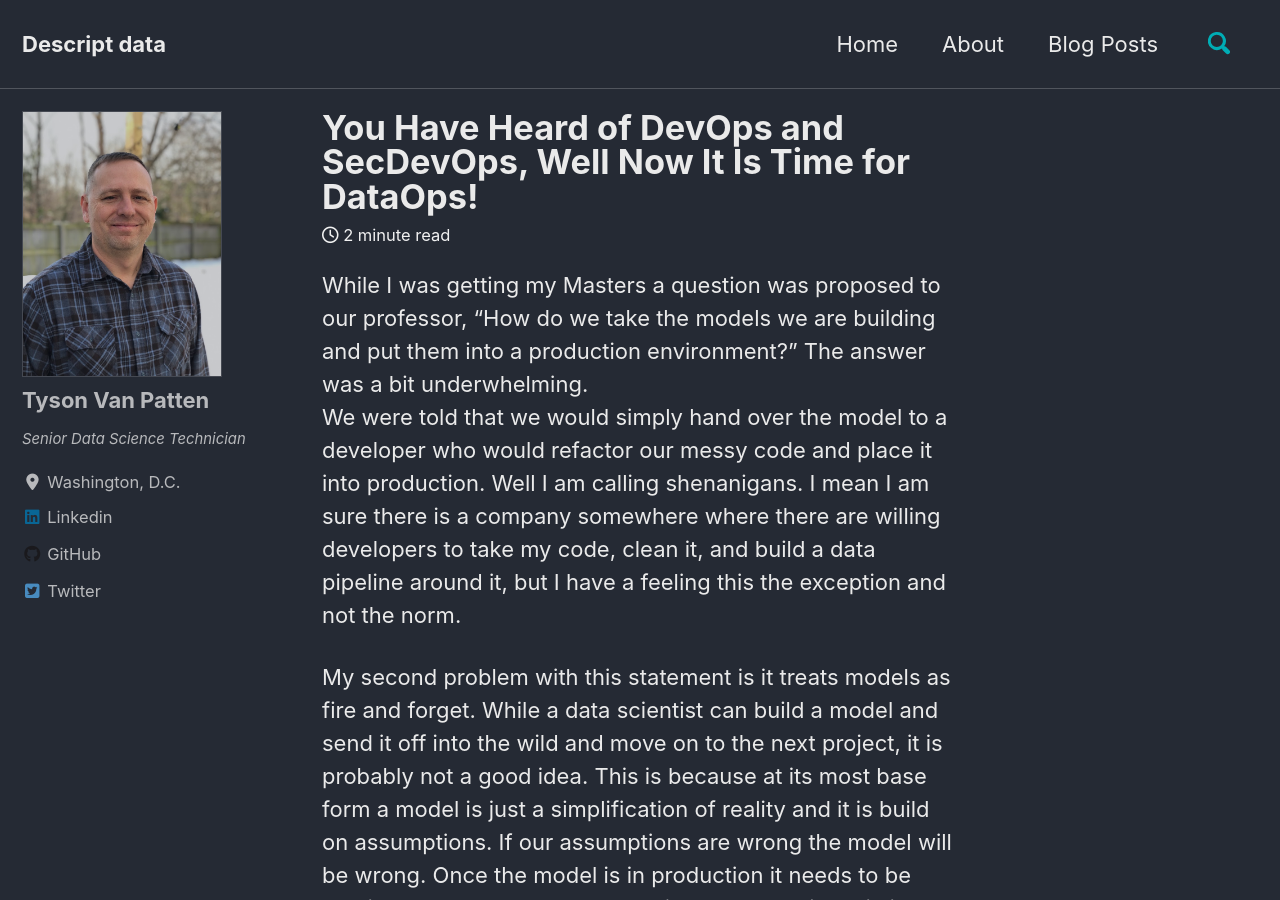
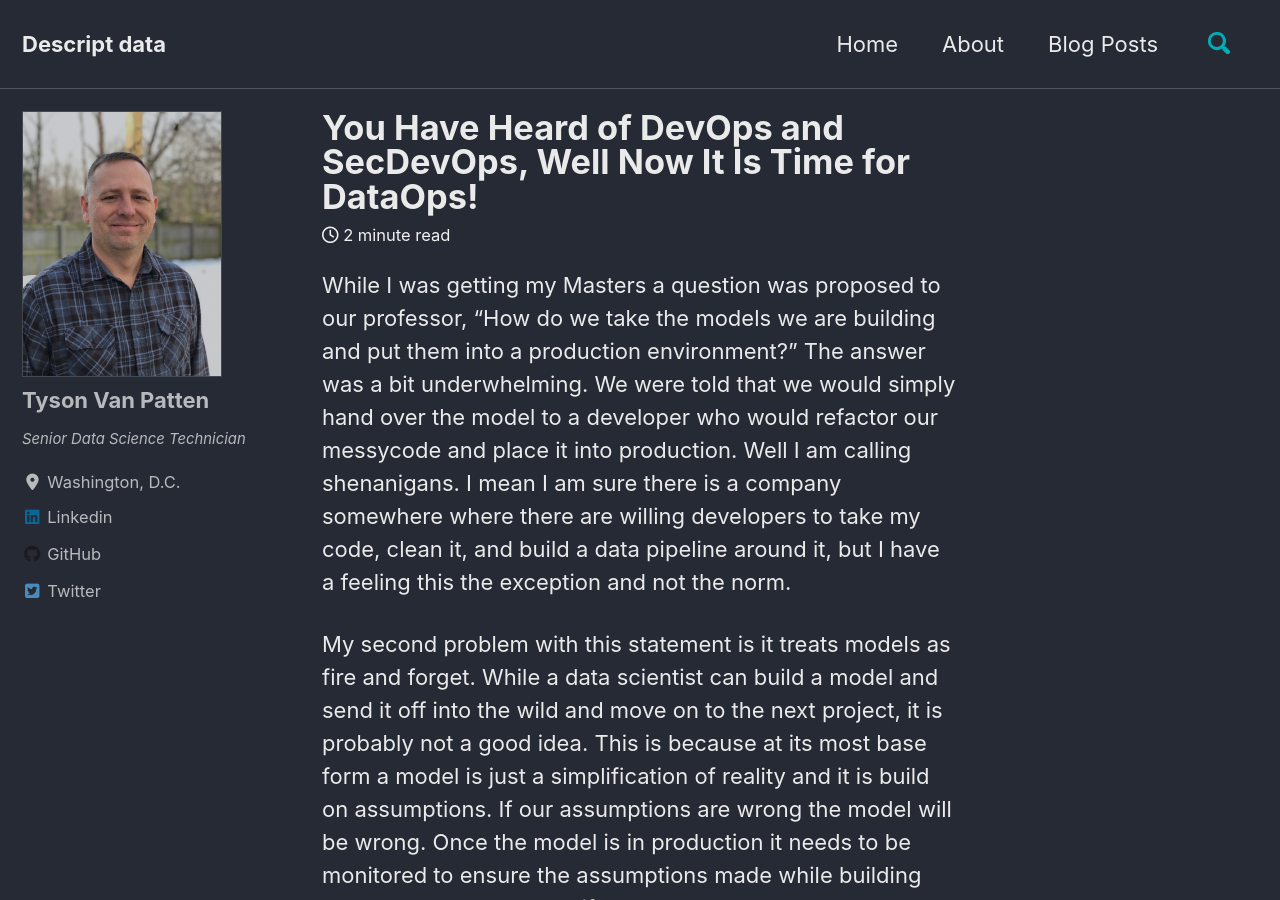
Before and after one commit to tvanpat/tvanpat, a Jekyll site: the page built from _posts/2020-03-11-dataops.md, in a window 1280 px wide and 900 px high. Built offline with Jekyll 4.4.1, drawn with Linux system fonts in a browser that asks for light colours; cached includes are drawn as plain includes; nearby versions of some CDN libraries; comment, search, counter and statistics services are not loaded.

Commit message:
fixed formating

```diff
--- a/_posts/2020-03-11-dataops.md
+++ b/_posts/2020-03-11-dataops.md
@@ -6,33 +6,16 @@ excerpt: "How to move your ML project into a sustainable Ops style environment"
 ---
 
 While I was getting my Masters a question was proposed to our professor, "How do we take the models
-we are building and put them into a production environment?"  The answer was a bit underwhelming.
-We were told that we would simply hand over the model to a developer who would refactor our messy
-code and place it into production.  Well I am calling shenanigans.  I mean I am sure there is a company
-somewhere where there are willing developers to take my code, clean it, and build a data pipeline around
-it, but I have a feeling this the exception and not the norm.
+we are building and put them into a production environment?"  The answer was a bit underwhelming.  We were told that we would simply hand over the model to a developer who would refactor our messycode and place it into production.  Well I am calling shenanigans.  I mean I am sure there is a company somewhere where there are willing developers to take my code, clean it, and build a data pipeline around it, but I have a feeling this the exception and not the norm.
 
-My second problem with this statement is it treats models as fire and forget.  While a data scientist
-can build a model and send it off into the wild and move on to the next project, it is probably not a
-good idea.  This is because at its most base form a model is just a simplification of reality and it is
-build on assumptions.  If our assumptions are wrong the model will be wrong.  Once the model is
-in production it needs to be monitored to ensure the assumptions made while building the model
-hold true, and if not the model needs to be adjusted.  Moreover, the world is not a static environment
-nor should our models be.  For a model to be relevant it needs to be adjusted and updated.  In a fire
-and forget model deployment the model is never adjusted or updated.
+My second problem with this statement is it treats models as fire and forget.  While a data scientist can build a model and send it off into the wild and move on to the next project, it is probably not a good idea.  This is because at its most base form a model is just a simplification of reality and it is build on assumptions.  If our assumptions are wrong the model will be wrong.  Once the model is in production it needs to be monitored to ensure the assumptions made while building the model hold true, and if not the model needs to be adjusted.  Moreover, the world is not a static environment nor should our models be.  For a model to be relevant it needs to be adjusted and updated.  In a fire and forget model deployment the model is never adjusted or updated.
 
-We need a method where models can provide quick predictions, these predictions and raw data are logged,
-model drift can be monitored, and new models can be tested and when ready integrated.  We need
-**DATAOPS**.  An example of a DataOps architecture is shown below.  Admittedly most of this is
-not my idea and was presented in the book [The Rendezvous Architecture for Machine Learning](https://mapr.com/ebooks/machine-learning-logistics/ch03.html) by Ted Dunning and Ellen Friedman.
+We need a method where models can provide quick predictions, these predictions and raw data are logged, model drift can be monitored, and new models can be tested and when ready integrated.  We need **DATAOPS**.  An example of a DataOps architecture is shown below.  Admittedly most of this is not my idea and was presented in the book [The Rendezvous Architecture for Machine Learning](https://mapr.com/ebooks/machine-learning-logistics ch03.html) by Ted Dunning and Ellen Friedman.
 
 ![Data Ops]({{site.url}}/images/blog/2020-03-11/dataops.png)
 
-- We start with a request.  I envision that as part of a larger ETL process an REST API request is sent
-to our model.
+- We start with a request.  I envision that as part of a larger ETL process an REST API request is sent to our model.
 
-- Once the model receives the request the data preprocessing and data enrichment is completed.  This
-can either be done in the application or another REST API request can be sent out.  To see what method
-works best testing would be required.
+- Once the model receives the request the data preprocessing and data enrichment is completed.  This can either be done in the application or another REST API request can be sent out.  To see what method works best testing would be required.
 
 - Now the data is in the proper format for the model three things will happen.
```
Also changed, not shown: images/blog/2020-03-11/dataops.png.
